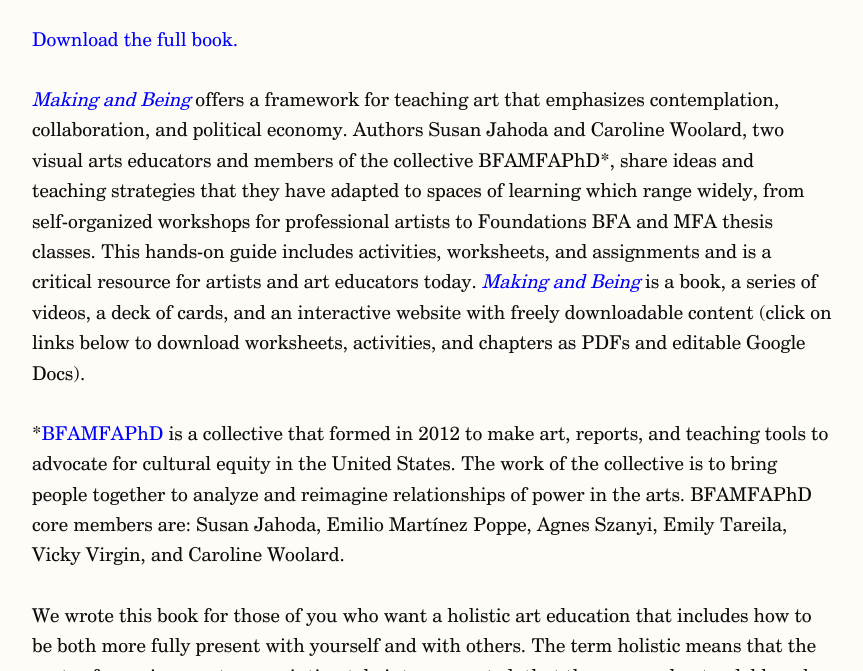
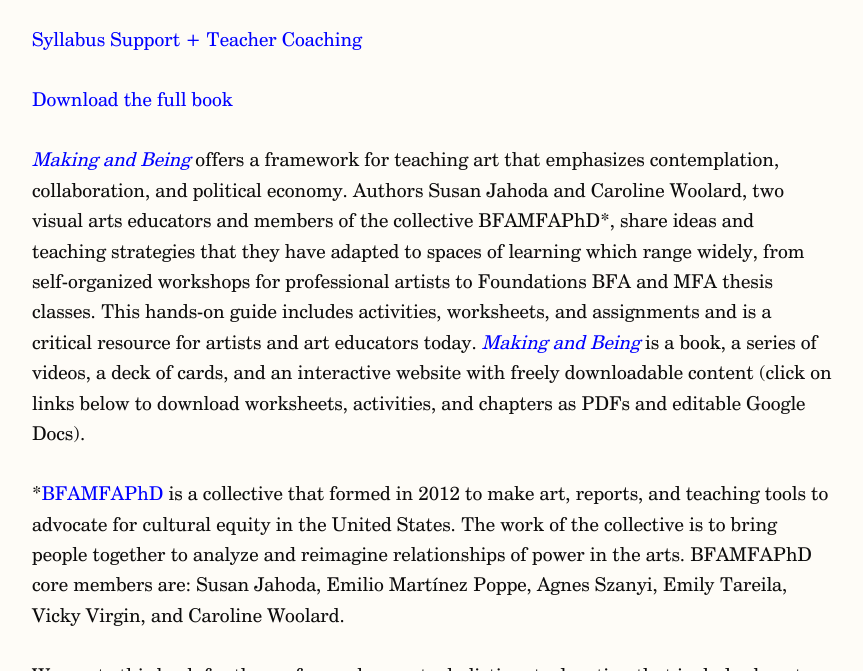
Before and after one commit to orzubalsky/making-and-being, a Jekyll site: the page built from docs/index.md, in a window 1280 px wide and 900 px high, scrolled down 367 px, cut to the strip 229-900 px from the top of the window. Shown: the whole strip, without its empty margins (208-1071 px from the left). Built offline with Jekyll 4.4.1, drawn with Linux system fonts in a browser that asks for light colours; nearby versions of some CDN libraries; some web fonts are replaced; our own code applies the rules of GitHub Pages for plain Markdown files; comment, search, counter and statistics services are not loaded.

Commit message:
Add calendly link

```diff
--- a/docs/index.md
+++ b/docs/index.md
@@ -2,7 +2,9 @@
 
 {% include vimeo.html videoId="422882497" %}
 
-[Download the full book.](/pdfs/MAB_INTERIOR_FINAL.pdf){:data-use-interstitial="" download=""}
+[Syllabus Support + Teacher Coaching](https://calendly.com/carolinewoolard){:target="_blank"}
+
+[Download the full book](/pdfs/MAB_INTERIOR_FINAL.pdf){:data-use-interstitial="" download=""}
 
 [_Making and Being_](https://www.artbook.com/9781945711077.html ) offers a framework for teaching art that emphasizes contemplation, collaboration, and political economy. Authors Susan Jahoda and Caroline Woolard, two visual arts educators and members of the collective BFAMFAPhD*, share ideas and teaching strategies that they have adapted to spaces of learning which range widely, from self-organized workshops for professional artists to Foundations BFA and MFA thesis classes. This hands-on guide includes activities, worksheets, and assignments and is a critical resource for artists and art educators today. [_Making and Being_](https://www.artbook.com/9781945711077.html ) is a book, a series of videos, a deck of cards, and an interactive website with freely downloadable content (click on links below to download worksheets, activities, and chapters as PDFs and editable Google Docs).
 
```
